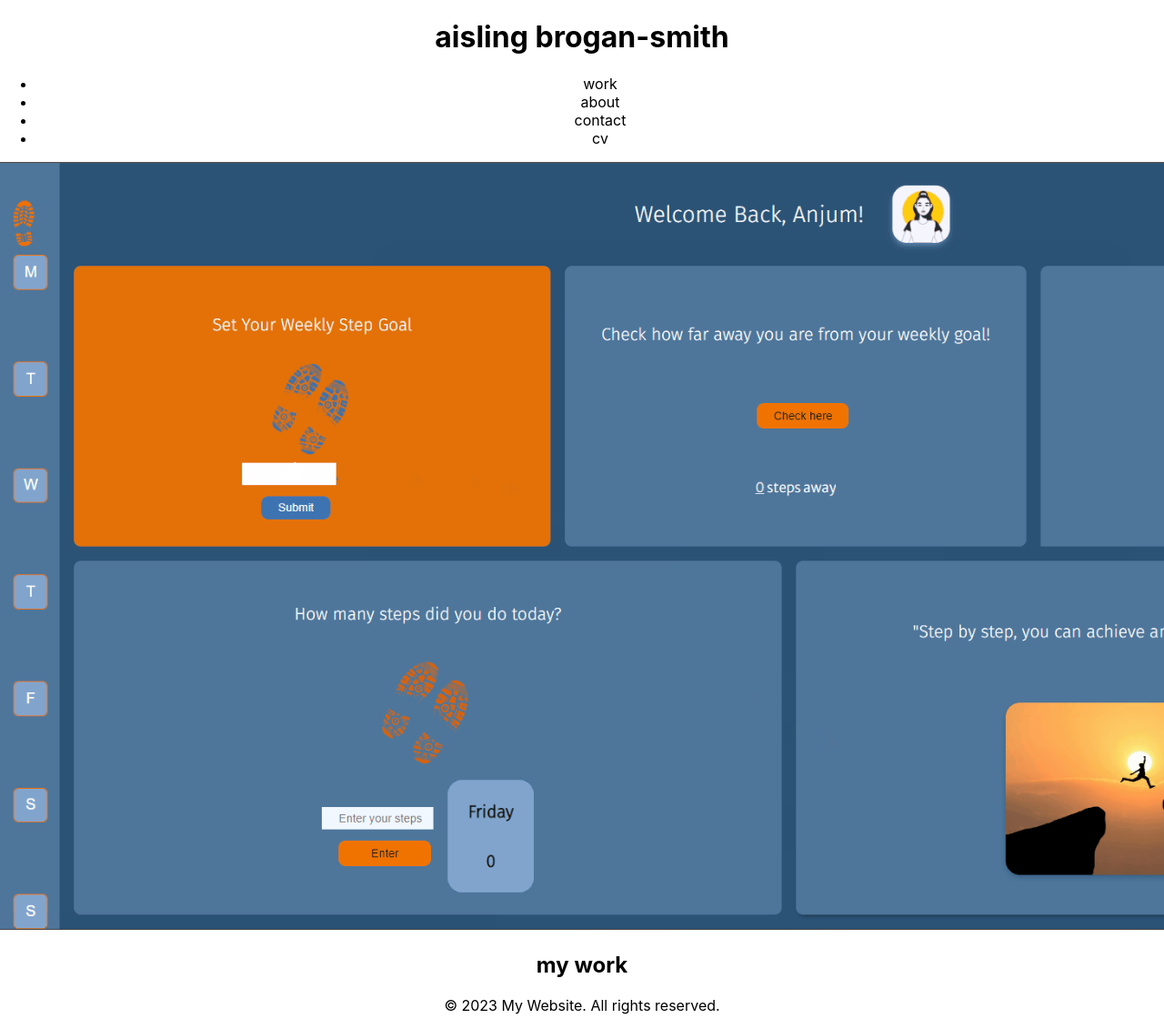
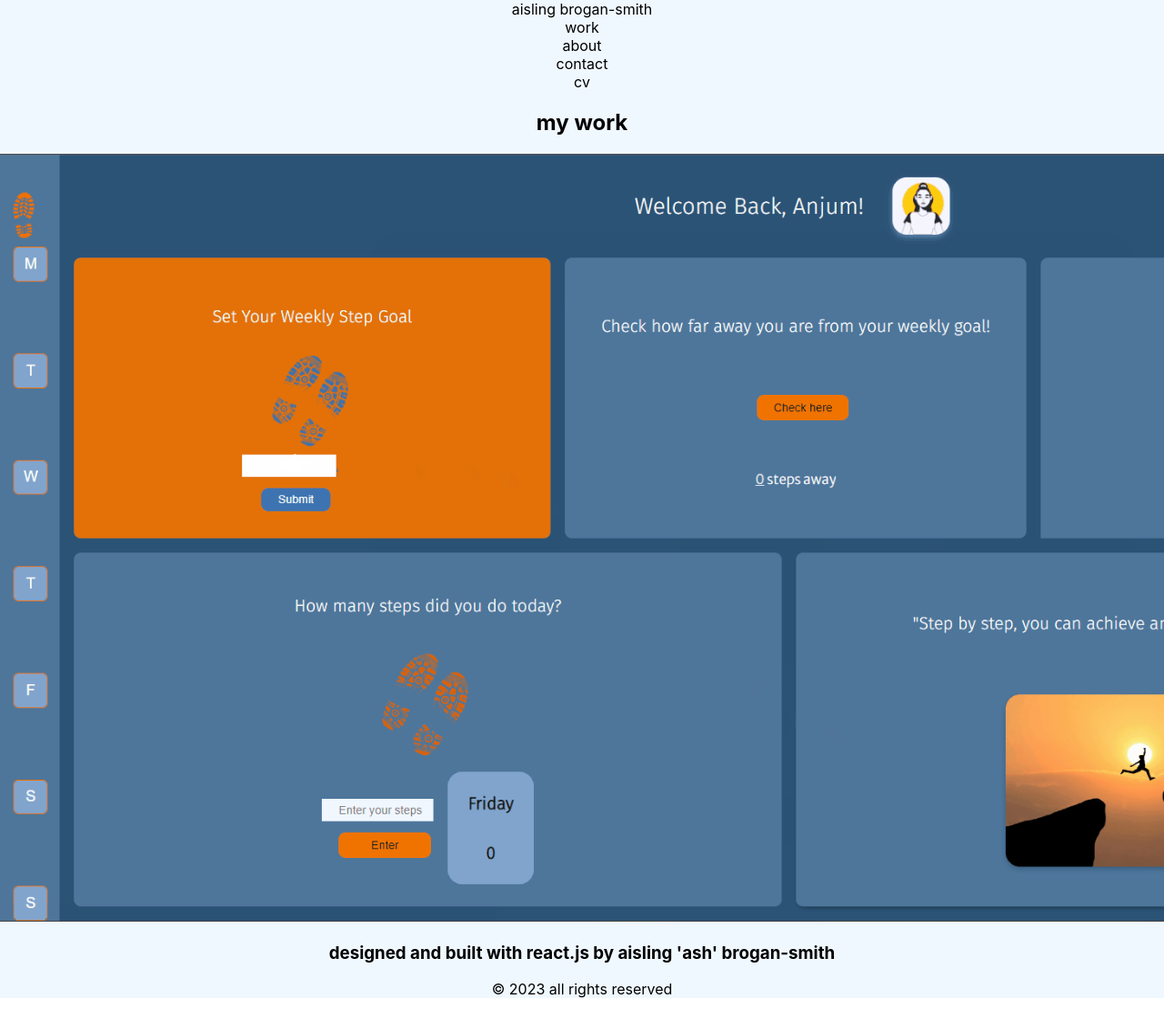
Before and after one commit to ashwantspizza/mywebsite, a React (Create React App) app in the folder ash-website/: page / in a window 1280 px wide. Shown: the top 1131 px of the page at 91% size. Built offline with nearby package versions, Linux system fonts and the light colour scheme.

Commit message:
sorted topbar into classes

```diff
--- a/ash-website/src/components/App.css
+++ b/ash-website/src/components/App.css
@@ -1,3 +1,4 @@
 .app {
   text-align: center;
+  background-color: aliceblue;
 }
--- a/ash-website/src/components/Content.css
+++ b/ash-website/src/components/Content.css
@@ -4,5 +4,5 @@
 
 .hackhealth-image {
     border-radius: 5px;
-    width: 500px;
+    width: 3px;;
 };
--- a/ash-website/src/components/Content.js
+++ b/ash-website/src/components/Content.js
@@ -6,11 +6,10 @@ import hackhealth from '../images/hackhealth.png';
 function Content() {
   return (
     <div className = "my-work">
+     <h2>my work</h2>
       <div className = "hackhealth-image">
         <img src={hackhealth} alt="hackhealth-img" />
       </div>
-      <h2>my work</h2>
-      <p></p>
     </div>
   );
 }
--- a/ash-website/src/components/Footer.js
+++ b/ash-website/src/components/Footer.js
@@ -3,7 +3,8 @@ import React from 'react';
 function Footer() {
   return (
     <footer>
-      <p>&copy; 2023 My Website. All rights reserved.</p>
+    <h3>designed and built with react.js by aisling 'ash' brogan-smith</h3>
+      <p>&copy; 2023 all rights reserved</p>
     </footer>
   );
 }
--- a/ash-website/src/components/Header.css
+++ b/ash-website/src/components/Header.css
@@ -0,0 +1,20 @@
+.name {
+    position: sticky;
+};
+
+.work {
+    flex: 2;
+    font-size: large;
+};
+
+.about {
+    position: sticky;
+};
+
+.contact {
+    position: sticky;
+};
+
+.cv {
+    position: sticky;
+};
--- a/ash-website/src/components/Header.js
+++ b/ash-website/src/components/Header.js
@@ -1,19 +1,15 @@
 import React from 'react';
+import './Header.css';
 
 function Header() {
-  return (
-    <header>
-      <h1>aisling brogan-smith</h1>
-      <nav>
-        <ul>
-          <li>work</li>
-          <li>about</li>
-          <li>contact</li>
-          <li>cv</li>
-        </ul>
-      </nav>
-    </header>
-  );
-}
+  return (<>
+    <div className="name">aisling brogan-smith</div>
+      <div className="work">work</div>
+      <div className="about">about</div>
+      <div className="contact">contact</div>
+      <div className="cv">cv</div>
+      </>
+        );
+};
 
 export default Header;
```
